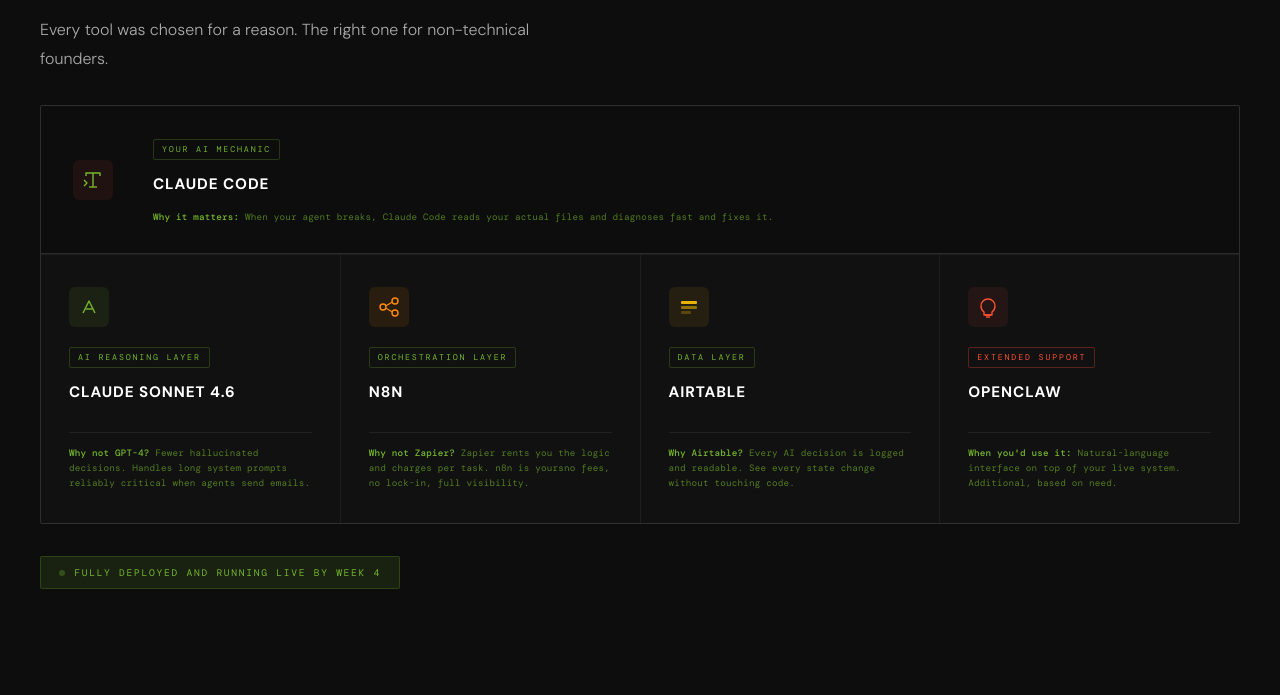
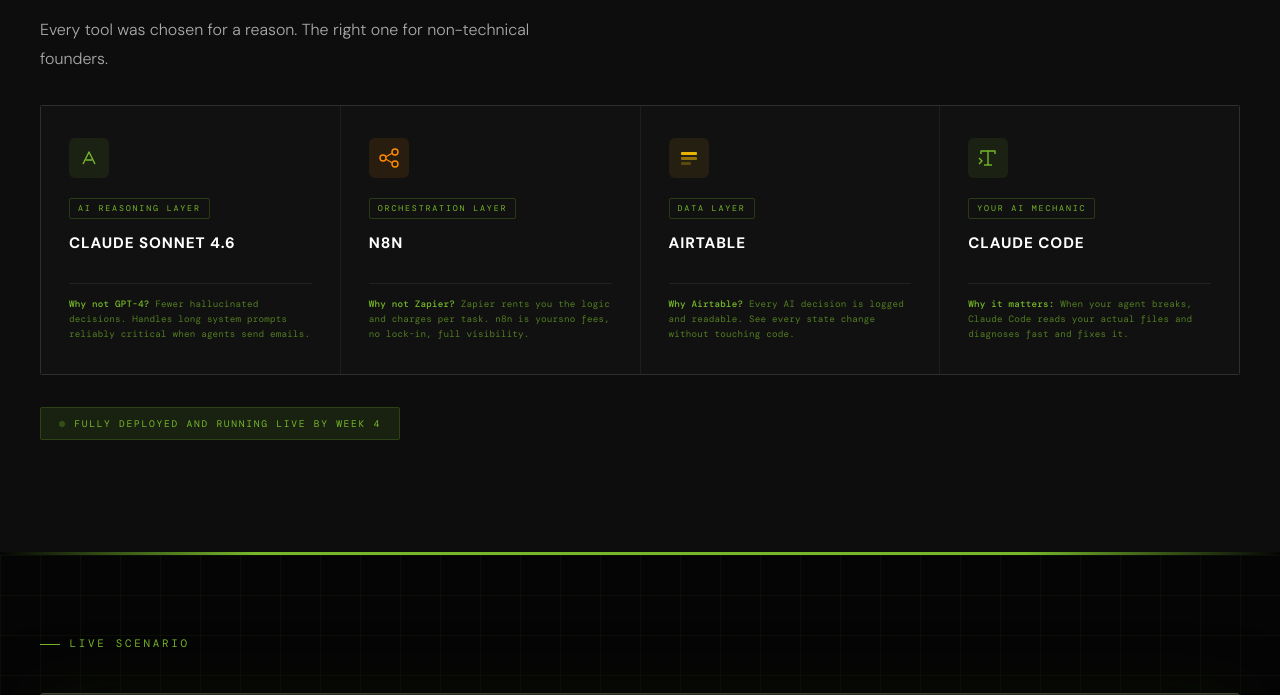
Before and after one commit to Javid0909/Genaition, an Astro site: page /ailab in a window 1280 px wide. Shown: the part 2905-3600 px from the top of the page. Built offline with nearby package versions, Linux system fonts and the light colour scheme; Astro itself is replaced by a stand-in of ours.

Commit message:
Replace OpenClaw with Claude Code in tech stack grid

```diff
--- a/src/pages/ailab.astro
+++ b/src/pages/ailab.astro
@@ -631,24 +631,6 @@
     <h2 class="sec-title">Your tech stack</h2>
     <p class="sec-desc">Every tool was chosen for a reason. The right one for non-technical founders.</p>
     <div class="stack-grid">
-      <!-- Claude Codefull-width header (orchestrator style) -->
-      <div class="stack-header">
-        <div class="stack-header-inner">
-          <div class="stack-icon openclaw" style="margin-bottom:0; flex-shrink:0;">
-            <svg width="22" height="22" viewBox="0 0 22 22" fill="none">
-              <polyline points="4,7 4,4 18,4 18,7" stroke="#76b82a" stroke-width="1.4" stroke-linejoin="round"/>
-              <line x1="11" y1="4" x2="11" y2="18" stroke="#76b82a" stroke-width="1.4"/>
-              <line x1="7" y1="18" x2="15" y2="18" stroke="#76b82a" stroke-width="1.4"/>
-              <polyline points="2,11 5,14 2,17" stroke="#76b82a" stroke-width="1.4" stroke-linejoin="round" fill="none"/>
-            </svg>
-          </div>
-          <div class="stack-header-right">
-            <span class="stack-role">Your AI Mechanic</span>
-            <p class="stack-name">Claude Code</p>
-            <p class="stack-why"><strong>Why it matters:</strong> When your agent breaks, Claude Code reads your actual files and diagnoses fast and fixes it.</p>
-          </div>
-        </div>
-      </div>
       <!-- 4 tool cards -->
       <div class="stack-card">
         <div class="stack-icon claude">
@@ -688,16 +670,17 @@
         <p class="stack-why"><strong>Why Airtable?</strong> Every AI decision is logged and readable. See every state change without touching code.</p>
       </div>
       <div class="stack-card">
-        <div class="stack-icon" style="background:rgba(255,80,50,0.08); margin-bottom:1.25rem;">
+        <div class="stack-icon claude">
           <svg width="22" height="22" viewBox="0 0 22 22" fill="none">
-            <path d="M11 3C7 3 4 6 4 10C4 12.5 5.2 14.7 7 16L7 19H15V16C16.8 14.7 18 12.5 18 10C18 6 15 3 11 3Z" stroke="#FF5032" stroke-width="1.4" fill="none" stroke-linejoin="round"/>
-            <line x1="8" y1="19" x2="14" y2="19" stroke="#FF5032" stroke-width="1.4"/>
-            <line x1="9" y1="21" x2="13" y2="21" stroke="#FF5032" stroke-width="1.4"/>
+            <polyline points="4,7 4,4 18,4 18,7" stroke="#76b82a" stroke-width="1.4" stroke-linejoin="round"/>
+            <line x1="11" y1="4" x2="11" y2="18" stroke="#76b82a" stroke-width="1.4"/>
+            <line x1="7" y1="18" x2="15" y2="18" stroke="#76b82a" stroke-width="1.4"/>
+            <polyline points="2,11 5,14 2,17" stroke="#76b82a" stroke-width="1.4" stroke-linejoin="round" fill="none"/>
           </svg>
         </div>
-        <span class="stack-role" style="border-color:rgba(255,80,50,0.3); color:#FF5032;">Extended Support</span>
-        <p class="stack-name">OpenClaw</p>
-        <p class="stack-why"><strong>When you'd use it:</strong> Natural-language interface on top of your live system. Additional, based on need.</p>
+        <span class="stack-role">Your AI Mechanic</span>
+        <p class="stack-name">Claude Code</p>
+        <p class="stack-why"><strong>Why it matters:</strong> When your agent breaks, Claude Code reads your actual files and diagnoses fast and fixes it.</p>
       </div>
     </div>
     <div class="stack-deploy">
```
